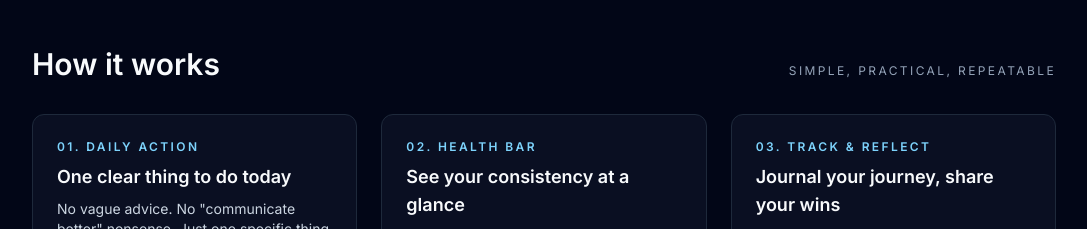
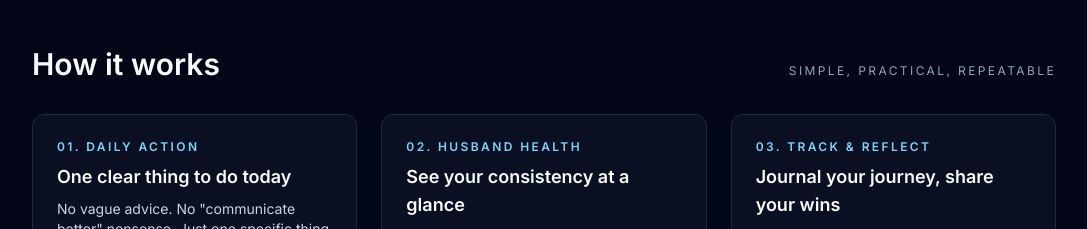
Before and after one commit to loo83gh22-droid/Husband-Daily-Tips, a Next.js app: page / in a window 1280 px wide. Shown: the part 1240-1469 px from the top of the page, without its empty margins (96-1183 px from the left). Built offline with nearby package versions, Linux system fonts and the light colour scheme; no server answers.

Commit message:
Rename 'Health Bar' to 'Husband Health' and simplify description text

```diff
--- a/app/api/email/send-daily-action/route.ts
+++ b/app/api/email/send-daily-action/route.ts
@@ -221,7 +221,7 @@ export async function POST(request: Request) {
               </div>
 
               <p style="color: #94a3b8; font-size: 13px; margin-top: 30px; padding-top: 20px; border-top: 1px solid #e2e8f0;">
-                Completing this action boosts your Health Bar. Consistency is what moves the needle.
+                Completing this action boosts your Husband Health. Consistency is what moves the needle.
               </p>
               <p style="color: #64748b; font-size: 12px; margin-top: 10px;">
                 <strong>Tip:</strong> Download actions to your calendar to plan ahead and lock in your commitment! Pre-assigned actions take precedence over the daily algorithm.
--- a/app/page.tsx
+++ b/app/page.tsx
@@ -114,7 +114,7 @@ export default async function Home() {
             </div>
           </div>
 
-          {/* Hero Right: Health Bar Preview */}
+          {/* Hero Right: Husband Health Preview */}
           <div className="bg-slate-900/60 border border-slate-800 rounded-2xl p-6 md:p-7 shadow-xl shadow-black/40">
             <div className="flex items-center justify-between mb-4">
               <div>
@@ -207,7 +207,7 @@ export default async function Home() {
 
               <div className="bg-slate-900/60 border border-slate-800 rounded-xl p-6">
                 <p className="text-xs font-semibold text-primary-300 mb-2 uppercase tracking-[0.2em]">
-                  02. Health Bar
+                  02. Husband Health
                 </p>
                 <h3 className="text-lg font-semibold text-slate-50 mb-2">
                   See your consistency at a glance
--- a/components/HealthBar.tsx
+++ b/components/HealthBar.tsx
@@ -179,7 +179,7 @@ export default function HealthBar({ value, shouldPulse = false, onPulseComplete
           <div className="flex items-center justify-between mb-5">
             <div className="flex-1">
               <h2 className="text-2xl md:text-3xl font-bold text-slate-100 mb-2">
-                Health Bar
+                Husband Health
               </h2>
               <p className="text-sm text-slate-300 leading-relaxed">
                 A simple mirror of how consistently you&apos;re showing up.
@@ -322,11 +322,8 @@ export default function HealthBar({ value, shouldPulse = false, onPulseComplete
             </div>
 
             <div className="pt-4 border-t border-slate-700/50">
-              <p className="text-sm text-slate-200 mb-2 font-bold">
-                Big Husband Moves
-              </p>
               <p className="text-sm text-slate-400 leading-relaxed">
-                Meaningful gestures beyond daily tasks—surprise dates, major projects, heartfelt notes, special celebrations. Currently equal value; bonus points coming soon.
+                Some actions are worth more than others - stay consistent and enjoy.
               </p>
             </div>
           </div>
--- a/components/OnboardingTour.tsx
+++ b/components/OnboardingTour.tsx
@@ -16,13 +16,13 @@ const TOUR_STEPS: TourStep[] = [
     id: 'action',
     target: '[data-tour="action"]',
     title: "Today's Action",
-    content: "This is your daily action. Complete it to boost your Health Bar. Each day you get a new action tailored to your situation.",
+    content: "This is your daily action. Complete it to boost your Husband Health. Each day you get a new action tailored to your situation.",
     position: 'bottom',
   },
   {
     id: 'hit-points',
     target: '[data-tour="hit-points"]',
-    title: 'Health Bar',
+    title: 'Husband Health',
     content: "Your relationship health score. Complete actions to increase it. Miss days and it slowly decreases. Consistency is what moves the needle.",
     position: 'bottom',
   },
```
